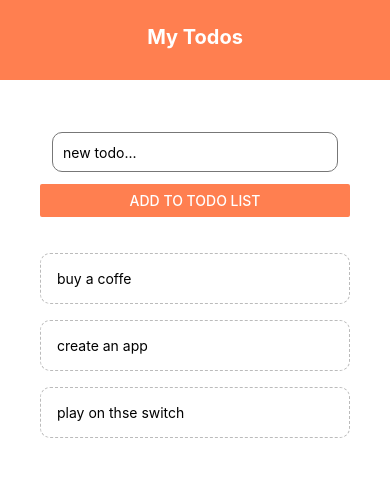
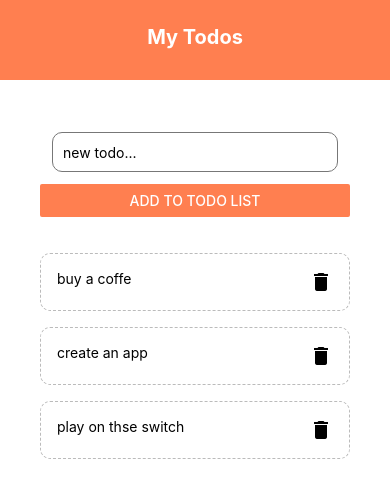
Before and after one commit to meriem-ikharrazen/react-native, a React Native app: screen / in a window 390 px wide. Shown: the top 498 px of the page. Built offline with nearby package versions, Linux system fonts and the light colour scheme.

Commit message:
icons & flexbox

```diff
--- a/App.js
+++ b/App.js
@@ -69,8 +69,10 @@
   },
   content: {
     padding: 40,
+    flex: 1,
   },
   list: {
     marginTop: 20,
+    flex: 1,
   },
 });
--- a/components/todo-item.js
+++ b/components/todo-item.js
@@ -1,12 +1,21 @@
 import { StatusBar } from "expo-status-bar";
 import { useState } from "react";
 import { StyleSheet, Text, TouchableOpacity, View } from "react-native";
+import { MaterialIcons } from "@expo/vector-icons";
 
 export default function TodoItem({ item, pressHandler }) {
   return (
-    <TouchableOpacity onPress={() => pressHandler(item.key)}>
-      {item.text && <Text style={styles.item}>{item.text}</Text>}
-    </TouchableOpacity>
+    <View style={styles.item}>
+      <Text>{item.text}</Text>
+      <TouchableOpacity onPress={() => pressHandler(item.key)}>
+        <MaterialIcons
+          name="delete"
+          size={24}
+          color="black"
+          style={styles.icon}
+        />
+      </TouchableOpacity>
+    </View>
   );
 }
 
@@ -18,5 +27,8 @@
     borderWidth: 1,
     borderStyle: "dashed",
     borderRadius: 10,
+    flex: 1,
+    flexDirection: "row",
+    justifyContent: "space-between",
   },
 });
```
